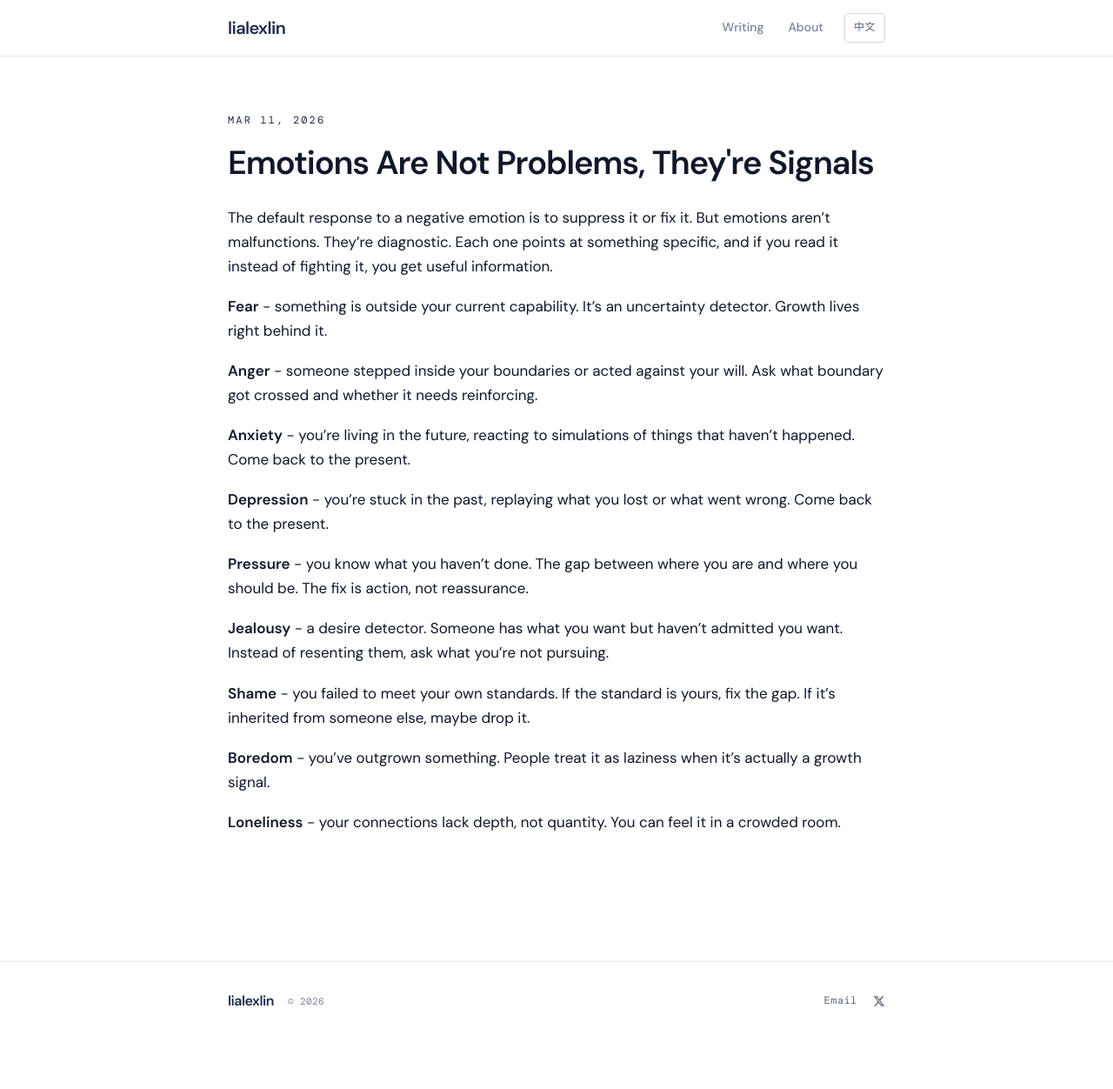
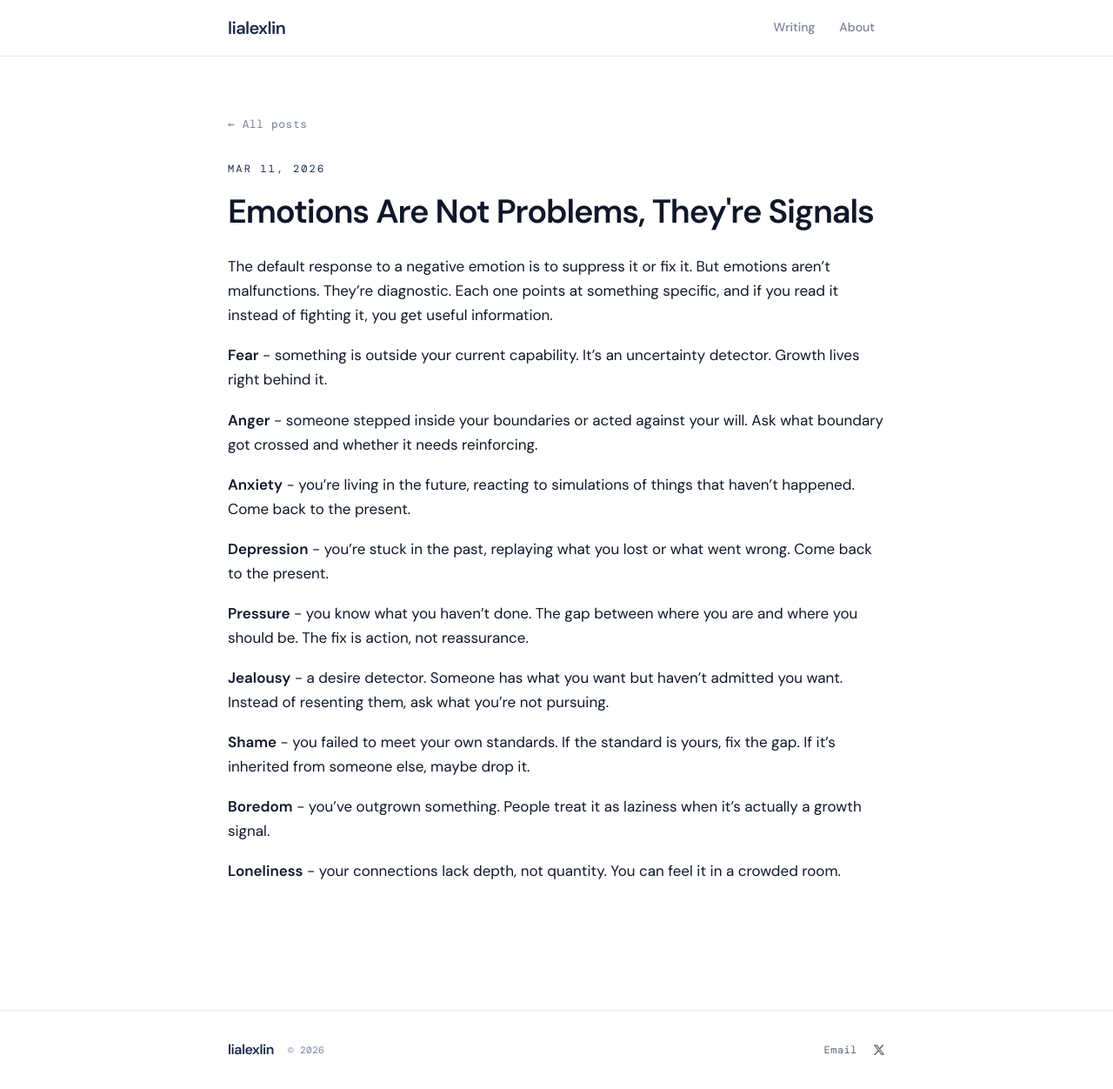
Before and after one commit to lialexlin/blog, a Jekyll site: the page built from emotions-are-not-problems-theyre-signals.md, in a window 1280 px wide and 1253 px high. Shown: the whole window at 87% size. Built offline with Jekyll 4.4.1, drawn with Linux system fonts in a browser that asks for light colours.

Commit message:
Add per-post back link; hide Chinese mirror from nav/hero

```diff
--- a/_layouts/default.html
+++ b/_layouts/default.html
@@ -29,7 +29,6 @@
       <nav class="site-nav__links">
         <a href="{{ '/' | relative_url }}"{% if page.url == '/' %} class="active"{% endif %}>Writing</a>
         <a href="{{ 'about-me' | relative_url }}"{% if page.url contains 'about-me' %} class="active"{% endif %}>About</a>
-        <a href="{{ '/zh/' | relative_url }}" class="lang-toggle">中文</a>
       </nav>
       {% endif %}
     </div>
--- a/_layouts/post.html
+++ b/_layouts/post.html
@@ -12,6 +12,7 @@ layout: default
 <button class="back-to-top" onclick="window.scrollTo({top: 0, behavior: 'smooth'})" aria-label="Back to top"></button>
 
 <article>
+  <a href="{% if page.lang == 'zh' %}{{ '/zh/' | relative_url }}{% else %}{{ '/' | relative_url }}{% endif %}" class="post-back">&larr; {% if page.lang == 'zh' %}所有文章{% else %}All posts{% endif %}</a>
   {% unless page.hide_date %}<div class="post-eyebrow">{{ page.date | date: "%b %-d, %Y" }}</div>{% endunless %}
   <h1>{{ page.title }}</h1>
   <div class="article-content">
--- a/index.html
+++ b/index.html
@@ -12,7 +12,6 @@ title: Li (Alex) Lin
   <a href="{{ 'about-me' | relative_url }}" class="hero__link">More about me →</a>
   <div class="hero__stats">
     <div class="ll-stat"><span class="ll-stat__value">{{ published_posts | size }}</span><span class="ll-stat__label">Posts</span></div>
-    <div class="ll-stat"><span class="ll-stat__value">2</span><span class="ll-stat__label">Languages</span></div>
     <div class="ll-stat"><span class="ll-stat__value">2025</span><span class="ll-stat__label">Writing since</span></div>
   </div>
 </section>
--- a/styles.css
+++ b/styles.css
@@ -323,6 +323,20 @@ main {
 /* ============ POST PAGE ============ */
 article {
   padding-top: 64px;
+}
+
+.post-back {
+  display: inline-block;
+  font-family: var(--font-mono);
+  font-size: 13px;
+  letter-spacing: var(--ls-wide);
+  color: var(--text-muted);
+  text-decoration: none;
+  margin-bottom: 32px;
+}
+
+.post-back:hover {
+  color: var(--navy-600);
 }
 
 .post-eyebrow {
```
